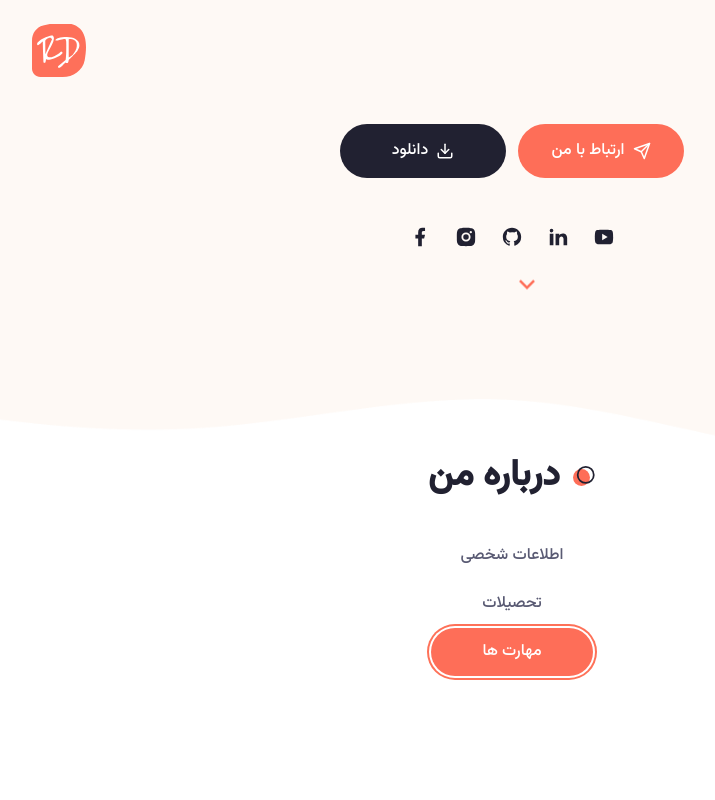
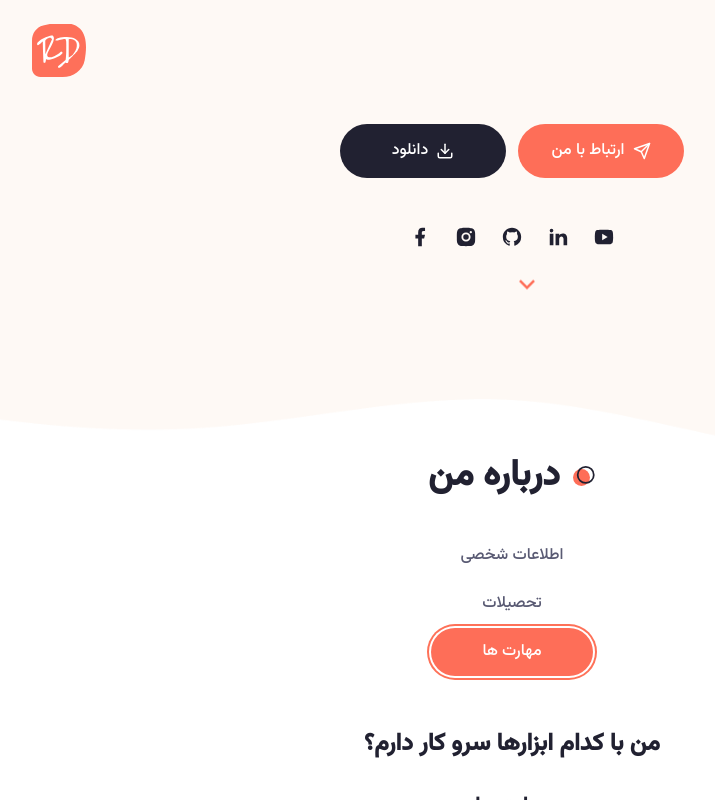
Before and after one commit to Hossein1371za/about-me-website-nextjs14-shadcn-tailwind, a Next.js app: page / in a window 1280 px wide. Both pictures are taken after a click on the tab "مهارت ها". Shown: the part 317-1117 px from the top of the page, without its empty margins (365-1080 px from the left). Built offline with nearby package versions, Linux system fonts and the light colour scheme.

Commit message:
About skills

```diff
--- a/app/globals.css
+++ b/app/globals.css
@@ -80,6 +80,7 @@
   body {
     @apply bg-background text-foreground;
   }
+}
 
 .h1 {
   @apply text-4xl xl:text-[52px] xl:leading-[60px] font-bold;
@@ -108,4 +109,3 @@
 .section-title {
   @apply text-4xl font-bold relative w-max flex items-center justify-between gap-x-3 before:bg-dots_light before:dark:bg-dots_dark before:bg-no-repeat before:bg-center before:w-[24px] before:h-[24px]
 }
-}
--- a/components/About.jsx
+++ b/components/About.jsx
@@ -226,7 +226,15 @@ const About = () => {
                     </div>
                   </div>
                 </TabsContent>
-                <TabsContent value="skills">مهارت ها</TabsContent>
+                <TabsContent value="skills">
+                  <div className="text-center xl:text-right">
+                    <h3 className="mb-8 h3">من با کدام ابزارها سرو کار دارم؟</h3>
+                    <div>
+                      <h4 className="text-xl font-semibold mb-2">مهارت ها</h4>
+                      <div className="border-b border-border mb-4"></div>
+                    </div>
+                  </div>
+                </TabsContent>
               </div>
             </Tabs>
           </div>
```
Lines whose indentation alone changed are shown as unchanged.
